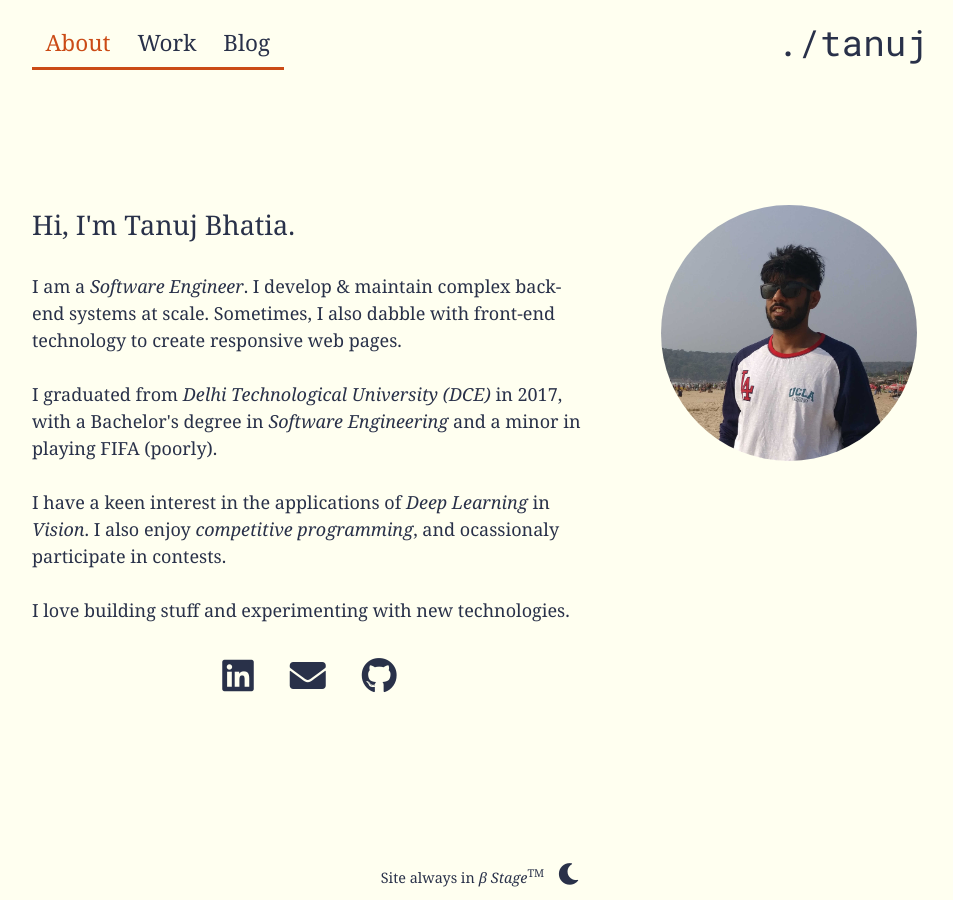
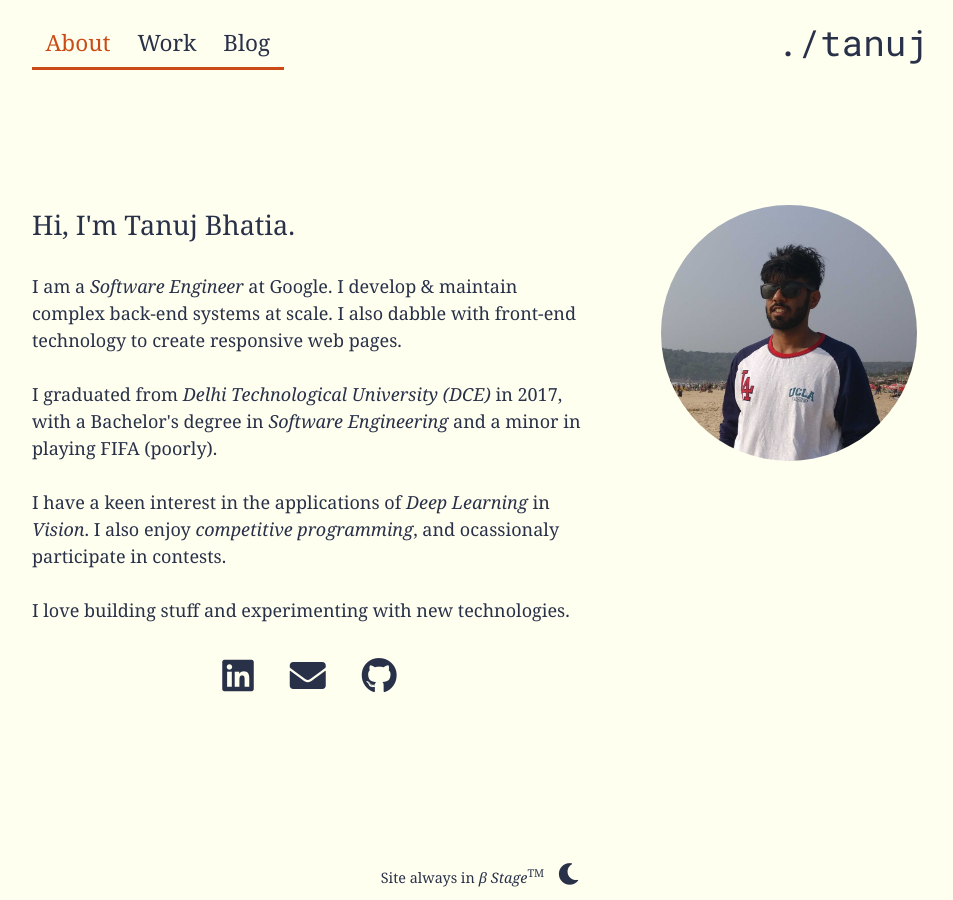
Before and after one commit to t4nuj/t4nuj.github.io, a Jekyll site: the page built from index.html, in a window 1280 px wide. Shown: the whole page, without its empty margins (160-1113 px from the left). Built offline with Jekyll 4.4.1, drawn with Linux system fonts in a browser that asks for light colours; nearby versions of some CDN libraries; some web fonts are replaced.

Commit message:
Update job history

```diff
--- a/_projects/pmo_india.html
+++ b/_projects/pmo_india.html
@@ -64,6 +64,3 @@
 </ul>
 
 <p>In short, this was a great experience that I am going to remember throughout my life!</p>
-
-
-<p>You can check out the code for the android app we made in phase 3 here: <a href="https://github.com/sidharth/pmo-android" class="tooltip" target="_blank">here</a>.</p>
--- a/_work/amazon.html
+++ b/_work/amazon.html
@@ -5,5 +5,5 @@
 title: "Software Development Engineer II"
 ---
 <div class="proj-desc">
-	Software development role, with full-stack responsibility. My team (Tax Tech) owned backend services and a user facing website for collecting and managing Amazon seller's Tax Information.
+	Software development role, with full-stack responsibility. My team (Tax Tech) owned backend services & a user facing website for collecting and managing Amazon seller's Tax Information.
 </div>
--- a/index.html
+++ b/index.html
@@ -7,7 +7,7 @@
 <div class="about-grid">
     <div>
         <p class="large-text">Hi, I'm <strong>Tanuj Bhatia</strong>.</p>
-        <p>I am a <em>Software Engineer</em>. I develop & maintain complex back-end systems at scale. Sometimes, I also dabble with front-end technology to create responsive web pages.
+        <p>I am a <em>Software Engineer</em> at Google. I develop & maintain complex back-end systems at scale. I also dabble with front-end technology to create responsive web pages.
 
         <p>I graduated from <em>Delhi Technological University (DCE)</em> in 2017, with a Bachelor's degree in <em>Software Engineering</em> and a minor in playing FIFA (poorly).</p>
 
```
